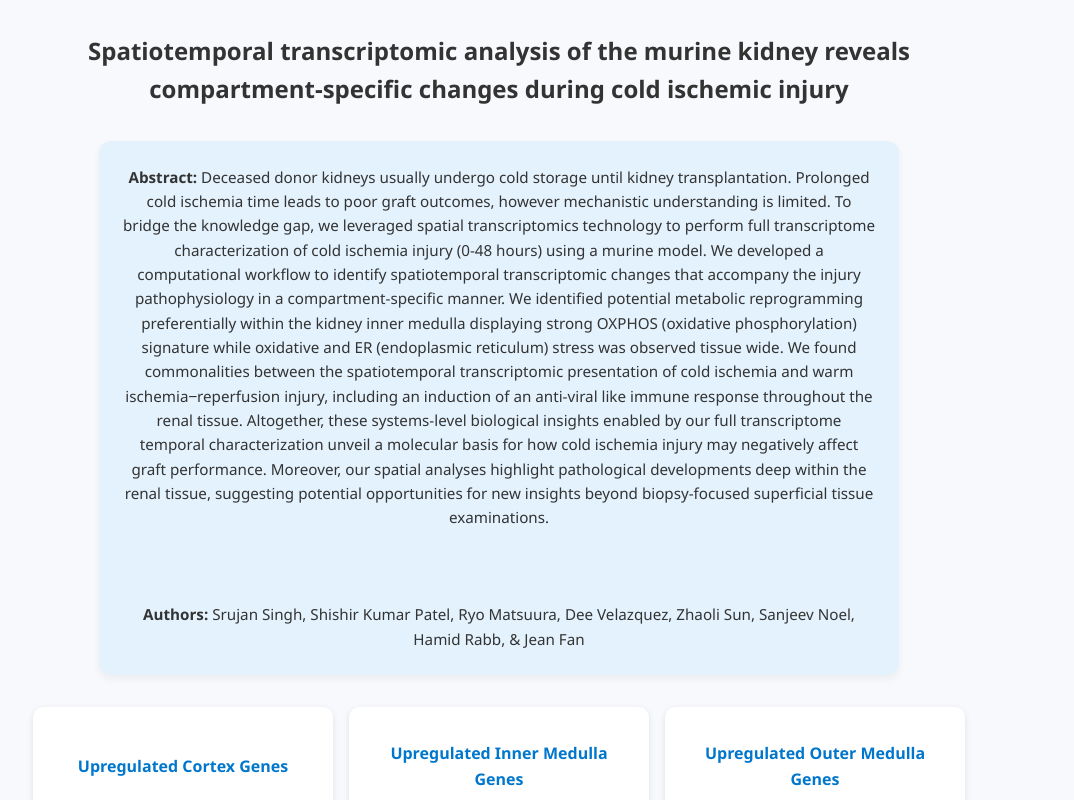
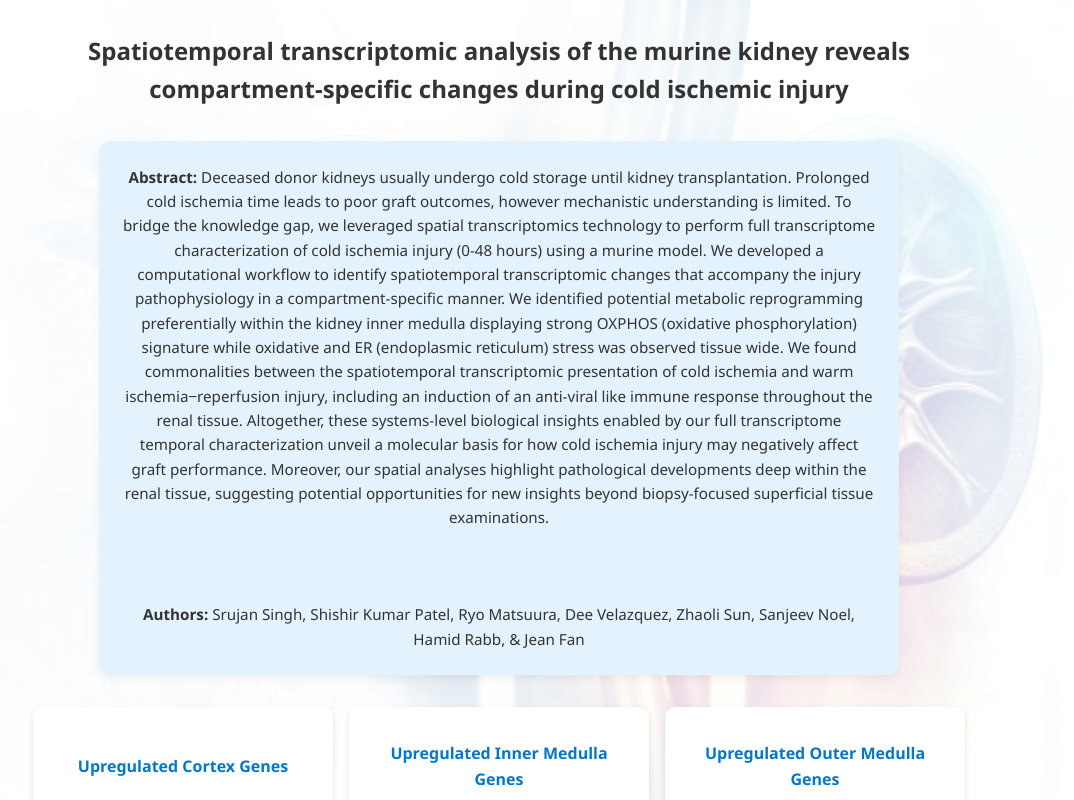
Before and after one commit to JEFworks-Lab/vitessce-cold-ischemia, a React (Create React App) app: page / in a window 1280 px wide. Shown: the top 800 px of the page, without its empty margins (141-1215 px from the left). Built offline with nearby package versions, Linux system fonts and the light colour scheme.

Commit message:
Update LandingPage.css
Remove background color to be able to see background image

```diff
--- a/src/LandingPage.css
+++ b/src/LandingPage.css
@@ -7,7 +7,6 @@
 
   .landing-wrapper {
     font-family: 'Segoe UI', Tahoma, Geneva, Verdana, sans-serif;
-    background: #f7f9fc;
     color: #333;
     padding: 2rem;
     line-height: 1.6;
```
